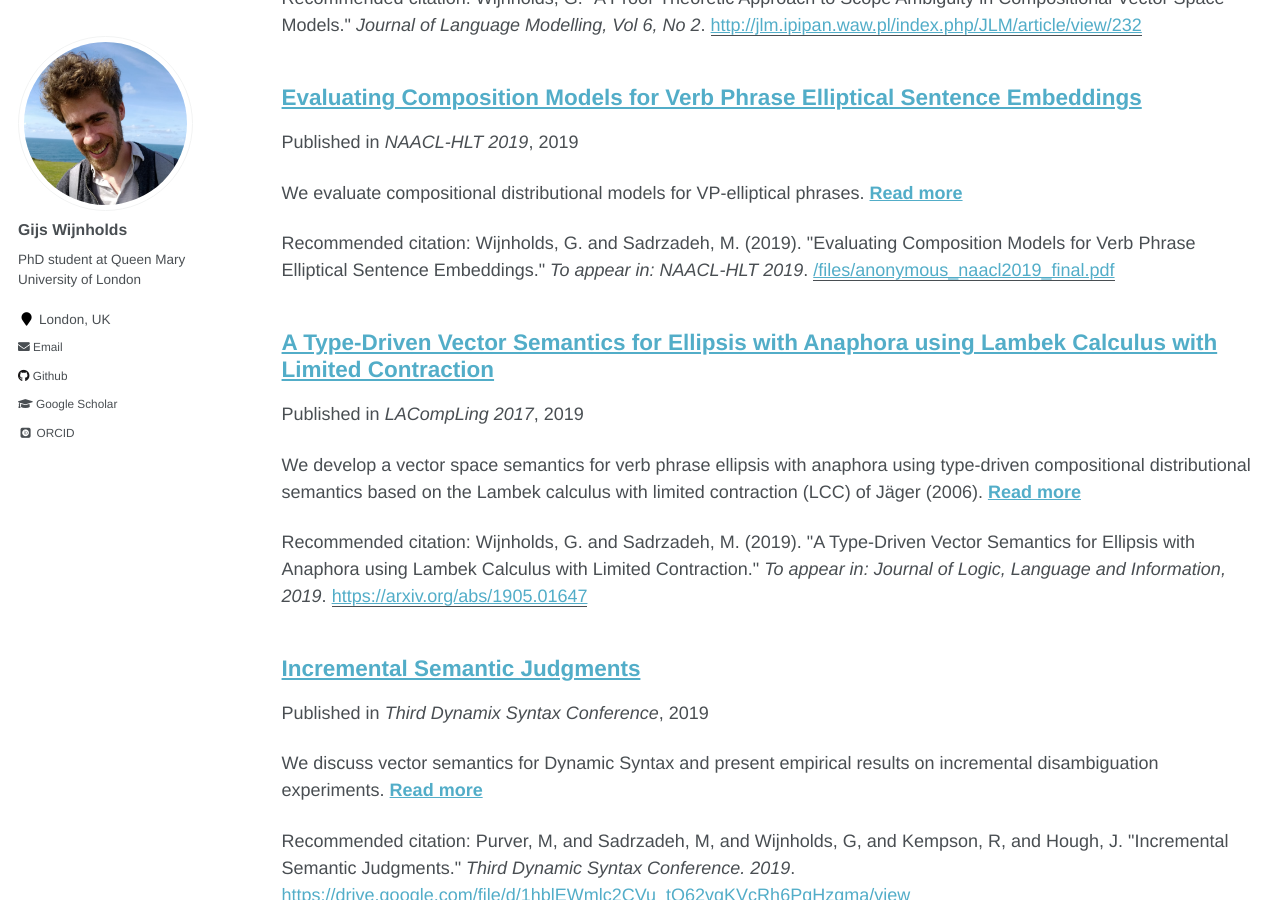
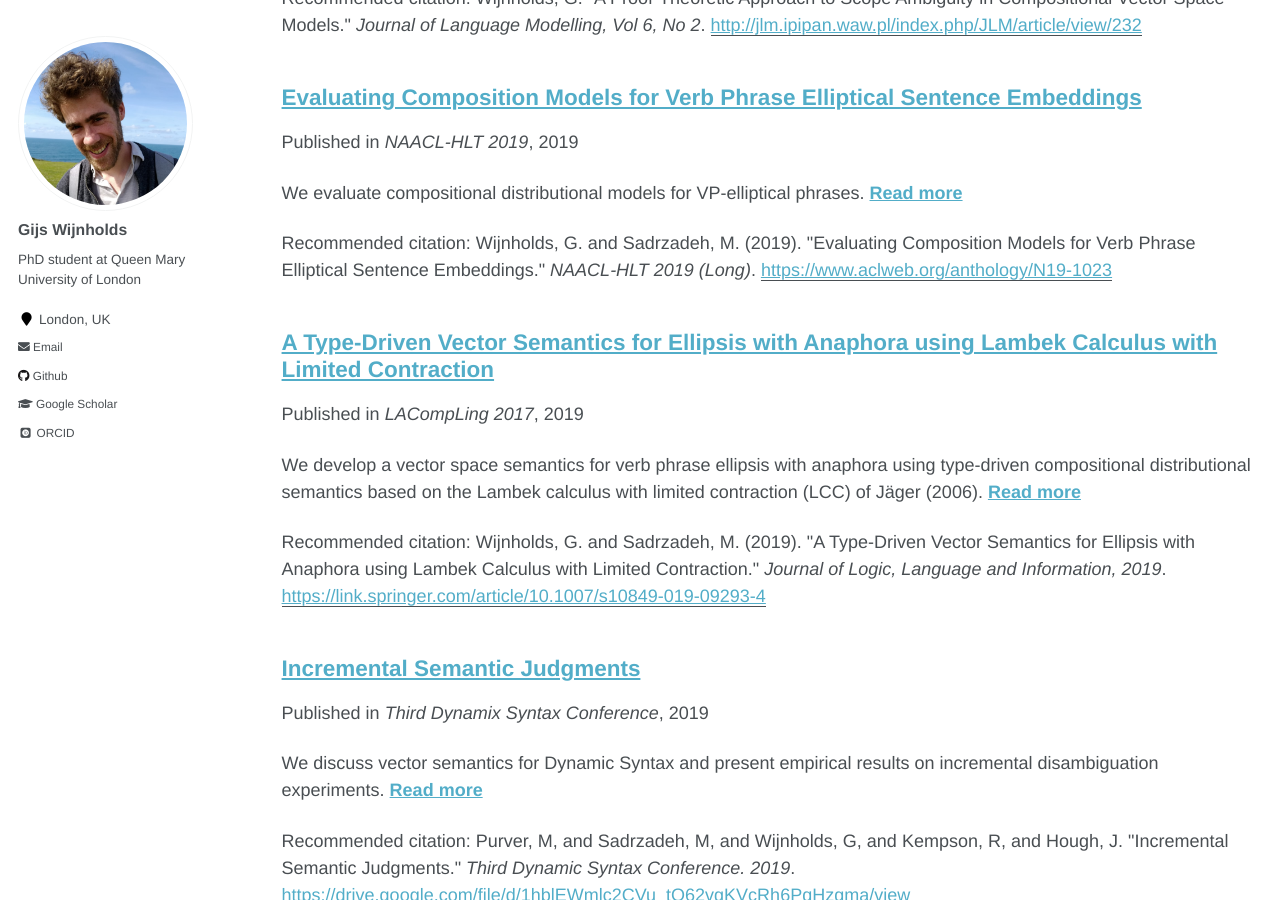
Before and after one commit to gijswijnholds/gijswijnholds.github.io, a Jekyll site: the page built from _pages/collection-archive.html, in a window 1280 px wide and 900 px high, scrolled down 2781 px. Built offline with Jekyll 4.4.1, drawn with Linux system fonts in a browser that asks for light colours; some web fonts are replaced.

Commit message:
Update papers

```diff
--- a/_publications/2019-02-22-paper-title-number-7.md
+++ b/_publications/2019-02-22-paper-title-number-7.md
@@ -3,11 +3,11 @@ title: "Evaluating Composition Models for Verb Phrase Elliptical Sentence Embedd
 collection: publications
 permalink: /publication/2019-02-22-paper-title-number-7
 excerpt: 'We evaluate compositional distributional models for VP-elliptical phrases.'
-type: preprint
+type: published
 date: 2019-02-22
 year: 2019
 venue: 'NAACL-HLT 2019'
-paperurl: '/files/anonymous_naacl2019_final.pdf'
-citation: 'Wijnholds, G. and Sadrzadeh, M. (2019). &quot;Evaluating Composition Models for Verb Phrase Elliptical Sentence Embeddings.&quot;  <i>To appear in: NAACL-HLT 2019</i>.'
+paperurl: 'https://www.aclweb.org/anthology/N19-1023'
+citation: 'Wijnholds, G. and Sadrzadeh, M. (2019). &quot;Evaluating Composition Models for Verb Phrase Elliptical Sentence Embeddings.&quot;  <i>NAACL-HLT 2019 (Long)</i>.'
 ---
 We evaluate compositional distributional models for VP-elliptical phrases.
--- a/_publications/2019-02-23-paper-title-number-8.md
+++ b/_publications/2019-02-23-paper-title-number-8.md
@@ -3,11 +3,11 @@ title: "A Type-Driven Vector Semantics for Ellipsis with Anaphora using Lambek C
 collection: publications
 permalink: /publication/2019-02-23-paper-title-number-8
 excerpt: 'We develop a vector space semantics for verb phrase ellipsis with anaphora using type-driven compositional distributional semantics based on the Lambek calculus with limited contraction (LCC) of Jäger (2006).'
-type: preprint
+type: published
 date: 2019-02-23
 year: 2019
 venue: 'LACompLing 2017'
-paperurl: 'https://arxiv.org/abs/1905.01647'
-citation: 'Wijnholds, G. and Sadrzadeh, M. (2019). &quot;A Type-Driven Vector Semantics for Ellipsis with Anaphora using Lambek Calculus with Limited Contraction.&quot;  <i>To appear in: Journal of Logic, Language and Information, 2019</i>.'
+paperurl: 'https://link.springer.com/article/10.1007/s10849-019-09293-4'
+citation: 'Wijnholds, G. and Sadrzadeh, M. (2019). &quot;A Type-Driven Vector Semantics for Ellipsis with Anaphora using Lambek Calculus with Limited Contraction.&quot;  <i>Journal of Logic, Language and Information, 2019</i>.'
 ---
 We develop a vector space semantics for verb phrase ellipsis with anaphora using type-driven compositional distributional semantics based on the Lambek calculus with limited contraction (LCC) of Jäger (2006).
--- a/markdown_generator/publications.tsv
+++ b/markdown_generator/publications.tsv
@@ -8,6 +8,6 @@ pub_date	type	title	venue	excerpt	citation	url_slug	paper_url
 2017-12-01	published	Lexical and Derivational Meaning in Vector-Based Models of Relativisation	Proceedings of the 21st Amsterdam Colloquium	We give an account of pronoun relativisation in Dutch in a compositional distributional model.	Moortgat, M. and Wijnholds, G. (2017). "Lexical and Derivational Meaning in Vector-Based Models of Relativisation." <i>Proceedings of the 21st Amsterdam Colloquium</i>.	paper-title-number-4	https://arxiv.org/pdf/1711.11513.pdf
 2019-01-01	published	A Proof-Theoretic Approach to Scope Ambiguity in Compositional Vector Space Models	Journal of Language Modelling	Journal of Language Modelling. We combine a proof-theoretic model of scope ambiguities with a lexical treatment of quantifiers in a compositional distributional model.	Wijnholds, G.  "A Proof-Theoretic Approach to Scope Ambiguity in Compositional Vector Space Models." <i>Journal of Language Modelling, Vol 6, No 2</i>.	paper-title-number-5	http://jlm.ipipan.waw.pl/index.php/JLM/article/view/232
 2018-02-01	published	Classical Copying versus Quantum Entanglement in Natural Language: The Case of VP-ellipsis	Proceedings of the 2018 workshop on Compositional Approaches in Physics, NLP and Social Sciences	We develop and compare two compositional distributional models for embedding VP-elliptical phrases.	Wijnholds, G. and Sadrzadeh, M. (2018). "Classical Copying versus Quantum Entanglement in Natural Language: The Case of VP-ellipsis."  <i>CAPNS 2018 proceedings</i>.	paper-title-number-6	http://eptcs.web.cse.unsw.edu.au/paper.cgi?CAPNS2018.8
-2019-02-22	preprint	Evaluating Composition Models for Verb Phrase Elliptical Sentence Embeddings	NAACL-HLT 2019	We evaluate compositional distributional models for VP-elliptical phrases.	Wijnholds, G. and Sadrzadeh, M. (2019). "Evaluating Composition Models for Verb Phrase Elliptical Sentence Embeddings."  <i>To appear in: NAACL-HLT 2019</i>.	paper-title-number-7	/files/anonymous_naacl2019_final.pdf
-2019-02-23	preprint	A Type-Driven Vector Semantics for Ellipsis with Anaphora using Lambek Calculus with Limited Contraction	LACompLing 2017	We develop a vector space semantics for verb phrase ellipsis with anaphora using type-driven compositional distributional semantics based on the Lambek calculus with limited contraction (LCC) of Jäger (2006).	Wijnholds, G. and Sadrzadeh, M. (2019). "A Type-Driven Vector Semantics for Ellipsis with Anaphora using Lambek Calculus with Limited Contraction."  <i>To appear in: Journal of Logic, Language and Information, 2019</i>.	paper-title-number-8	https://arxiv.org/abs/1905.01647
+2019-02-22	published	Evaluating Composition Models for Verb Phrase Elliptical Sentence Embeddings	NAACL-HLT 2019	We evaluate compositional distributional models for VP-elliptical phrases.	Wijnholds, G. and Sadrzadeh, M. (2019). "Evaluating Composition Models for Verb Phrase Elliptical Sentence Embeddings."  <i>NAACL-HLT 2019 (Long)</i>.	paper-title-number-7	https://www.aclweb.org/anthology/N19-1023
+2019-02-23	published	A Type-Driven Vector Semantics for Ellipsis with Anaphora using Lambek Calculus with Limited Contraction	LACompLing 2017	We develop a vector space semantics for verb phrase ellipsis with anaphora using type-driven compositional distributional semantics based on the Lambek calculus with limited contraction (LCC) of Jäger (2006).	Wijnholds, G. and Sadrzadeh, M. (2019). "A Type-Driven Vector Semantics for Ellipsis with Anaphora using Lambek Calculus with Limited Contraction."  <i>Journal of Logic, Language and Information, 2019</i>.	paper-title-number-8	https://link.springer.com/article/10.1007/s10849-019-09293-4
 2019-05-16	abstract	Incremental Semantic Judgments	Third Dynamix Syntax Conference	We discuss vector semantics for Dynamic Syntax and present empirical results on incremental disambiguation experiments.	Purver, M, and Sadrzadeh, M, and Wijnholds, G, and Kempson, R, and Hough, J. "Incremental Semantic Judgments." <i>Third Dynamic Syntax Conference. 2019</i>.	abstract-title-number-3	https://drive.google.com/file/d/1hblEWmlc2CVu_tQ62vgKVcRh6PqHzgma/view
```
Also changed, not shown: 1 other file.
